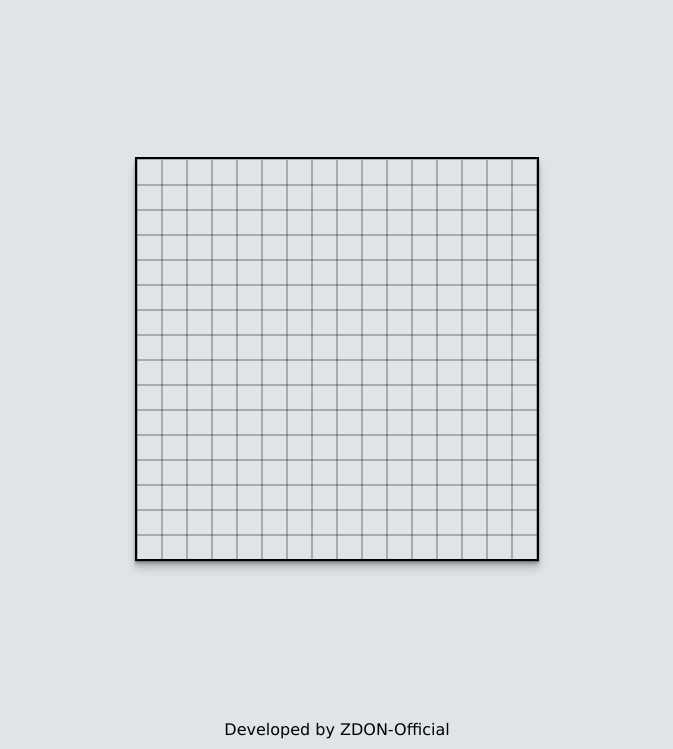
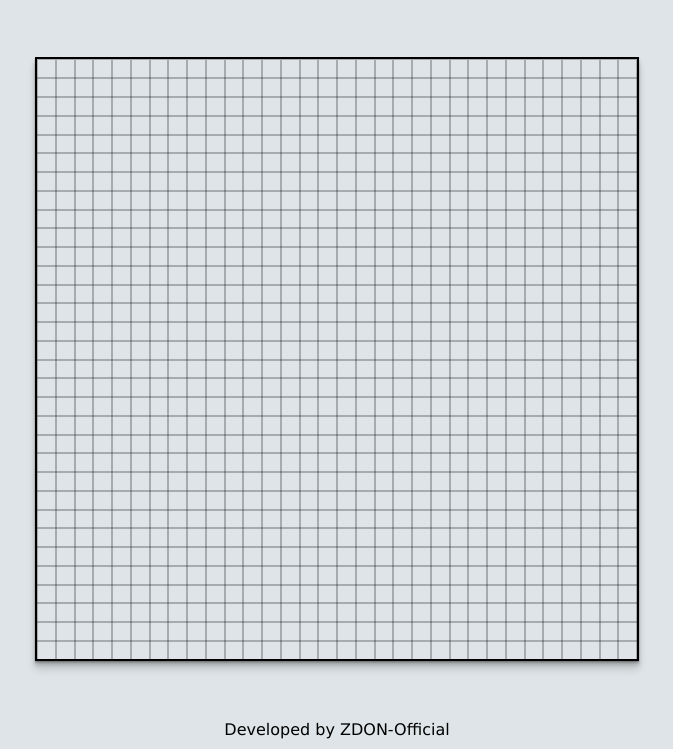
Before and after one commit to ZDON-Official/Odin-Etch-a-Sketch, a plain HTML site: page index.html in a window 1280 px wide. Shown: the part 51-800 px from the top of the page, without its empty margins (303-976 px from the left). Drawn offline with Linux system fonts and the light colour scheme.

Commit message:
dynamic grid added

```diff
--- a/script.js
+++ b/script.js
@@ -1,21 +1,33 @@
 const board = document.getElementById("board");
 
 let paint = "violet";
+let size = 32;
+var board_width = 600;
+
+var col_size = board_width / size;
+
+console.log(`col_size: ${col_size}`);
 
 // loops 16 times
-for (var i = 0; i < 16; i++) {
+for (var i = 0; i < size; i++) {
   var row = document.createElement("div");
   board.appendChild(row);
   row.className = "row";
+  row.style.height = col_size + "px";
 
-  for (var j = 0; j < 16; j++) {
+  for (var j = 0; j < size; j++) {
     var column = document.createElement("div");
     row.appendChild(column);
     column.className = "column";
+    column.style.height = col_size + "px";
+    column.style.width = col_size + "px";
   }
 }
 
 const col_hover = document.getElementsByClassName("column");
+
+// TODO: add here
+function draw_board() {}
 
 Array.from(col_hover).forEach(function (element) {
   element.addEventListener("mouseover", function () {
--- a/style.css
+++ b/style.css
@@ -40,8 +40,8 @@ h1{
     border: 2px solid black;
     /* height: 400px; */
     /* display: flex; */
-    width: 400px;
-    height: 400px;
+    width: 600px;
+    height: 600px;
     box-shadow: var(--box-shadow);
 }
 
@@ -49,7 +49,6 @@ h1{
     margin: 0;
     padding: 0;
     display: flex;
-    height: 25px;
     width: 100%;
 }
 
@@ -58,5 +57,6 @@ h1{
     padding: 0;
     height: 25px;
     width: 25px;
+
     border: 1px solid rgba(0, 0, 0, 0.25);
 }
```
